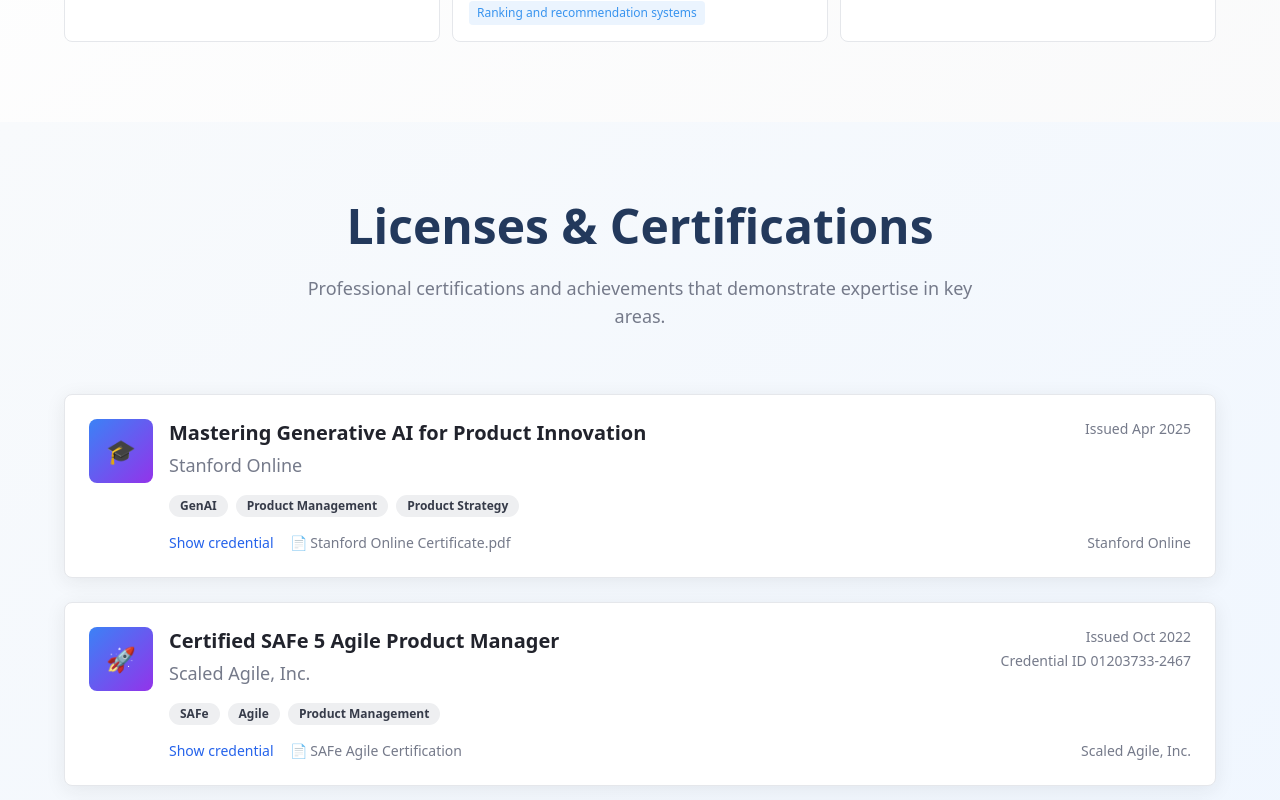
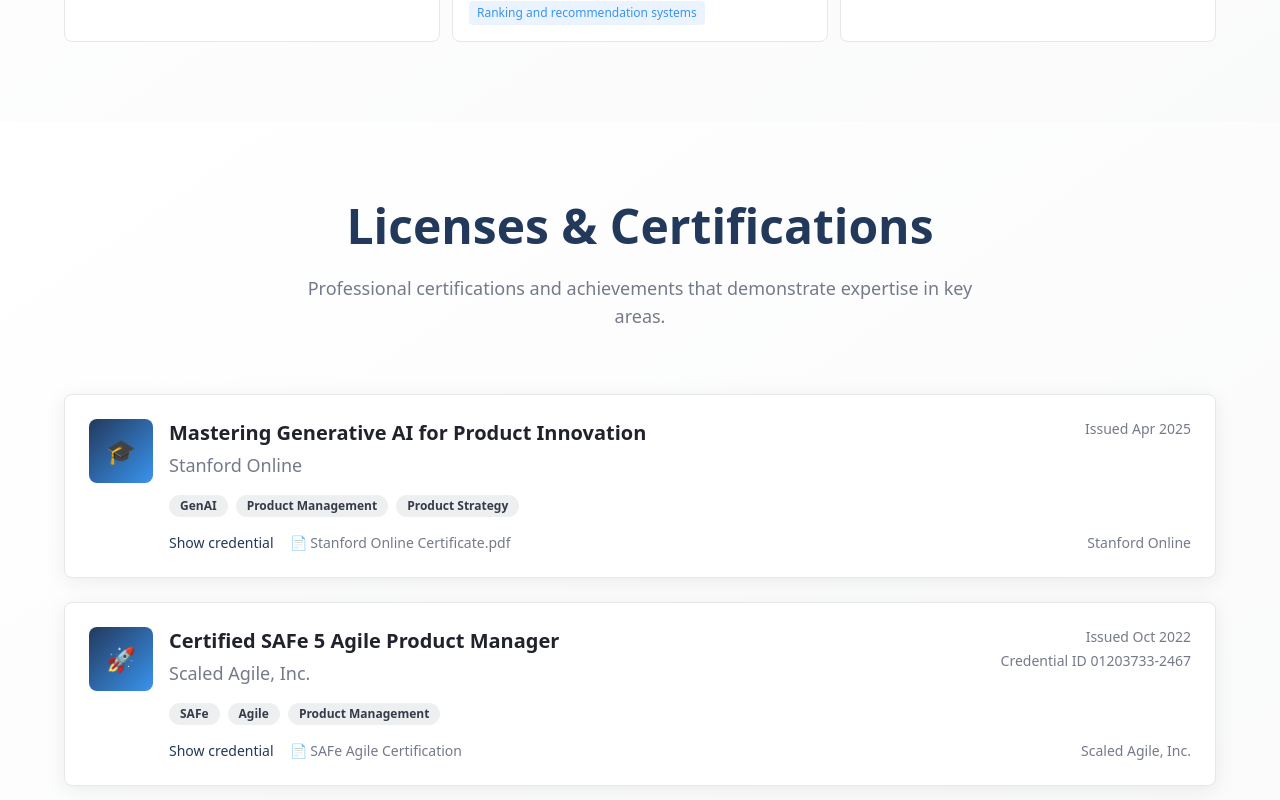
Before and after one commit to arushimishra3-design/path-portray, a React (Vite) app: page / in a window 1280 px wide. Shown: the part 3880-4680 px from the top of the page. Built offline with nearby package versions, Linux system fonts and the light colour scheme.

Commit message:
Standardize Licenses & Certifications section
Ensured the Licenses and Certifications section follows the website's overall style guide for consistency.
-edited src/components/CertificationsSection.tsx

```diff
--- a/src/components/CertificationsSection.tsx
+++ b/src/components/CertificationsSection.tsx
@@ -42,7 +42,7 @@ const CertificationsSection = () => {
   ];
 
   return (
-    <section id="certifications" className="py-20 bg-gradient-to-br from-slate-50 to-blue-50">
+    <section id="certifications" className="py-20 bg-gradient-card">
       <div className="container mx-auto px-6">
         <div className="max-w-6xl mx-auto">
           <div className="text-center mb-16">
@@ -61,7 +61,7 @@ const CertificationsSection = () => {
                   <div className="flex items-start gap-4">
                     {/* Logo */}
                     <div className="flex-shrink-0">
-                      <div className="w-16 h-16 bg-gradient-to-br from-blue-500 to-purple-600 rounded-lg flex items-center justify-center text-white text-2xl">
+                      <div className="w-16 h-16 bg-gradient-to-br from-primary to-accent rounded-lg flex items-center justify-center text-white text-2xl">
                         {cert.logo}
                       </div>
                     </div>
@@ -101,7 +101,7 @@ const CertificationsSection = () => {
                             href={cert.pdfPath}
                             target="_blank"
                             rel="noopener noreferrer"
-                            className="text-blue-600 hover:text-blue-700 font-medium text-sm transition-colors hover:underline"
+                            className="text-primary hover:text-accent font-medium text-sm transition-colors hover:underline"
                           >
                             {cert.showCredential}
                           </a>
```
